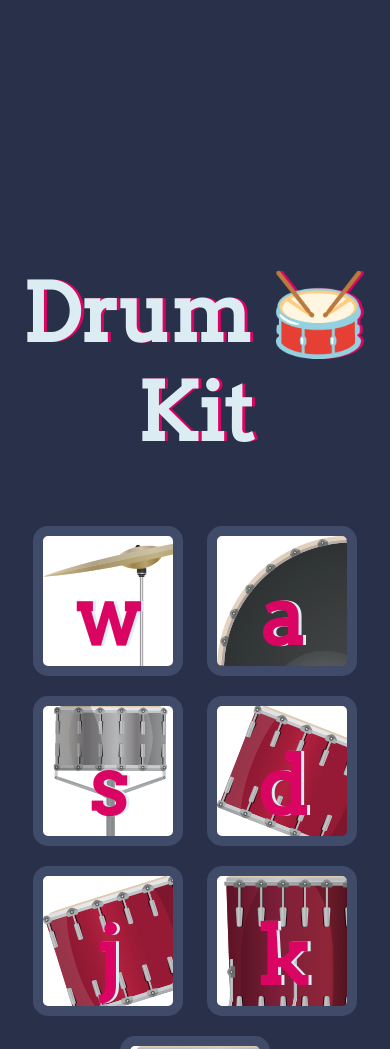
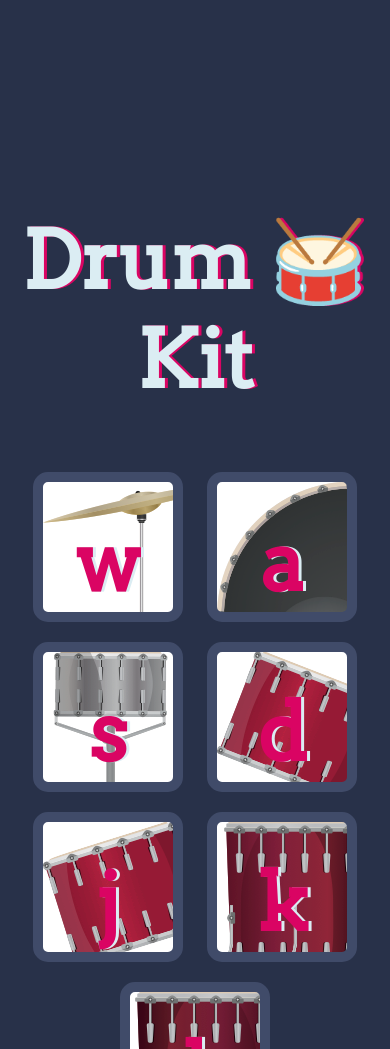
Before and after one commit to Dhawaj1999/Drummer, a plain HTML site: page index.html in a window 390 px wide. Shown: the part 51-1100 px from the top of the page. Drawn offline with Linux system fonts and the light colour scheme.

Commit message:
Add files via upload

```diff
--- a/styles.css
+++ b/styles.css
@@ -86,6 +86,6 @@ footer{
 
 @media (max-width: 1200px) {
   h1{
-    padding-top: 70%;
+    margin-top: 70%;
   }
 }
```
